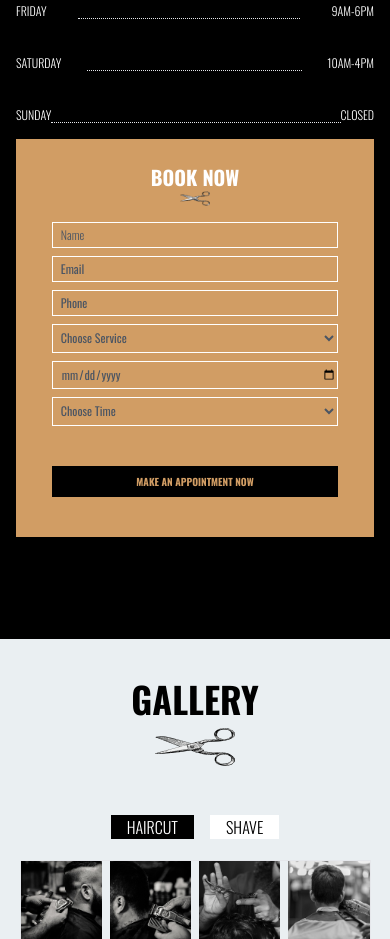
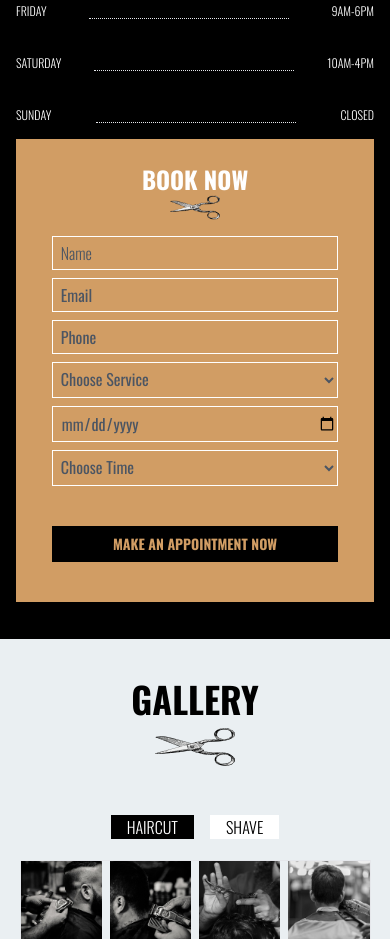
Before and after one commit to Danieljamespm/barber-shop-react, a React (Vite) app: page / in a window 390 px wide. Shown: the part 6180-7119 px from the top of the page. Built offline with nearby package versions, Linux system fonts and the light colour scheme.

Commit message:
updated font sizes and padding for mobile.

```diff
--- a/src/Components/Appointment.jsx
+++ b/src/Components/Appointment.jsx
@@ -10,64 +10,64 @@ const Appointment = () => {
             <p className='font-oswald font-bold text-xl text-[#d19d64] pb-8'>OPENING HOURS</p>
             <div className='flex justify-between'>
             <p className='font-oswald text-xs font-light'>MONDAY</p>
-            <div className='w-[60%] sm:w-[70%] border-b border-dotted pt-2'></div>
+            <div className=' w-[200px] sm:w-[70%] border-b border-dotted pt-2'></div>
             <p className='font-oswald text-xs font-light'>9AM-6PM</p>
             </div>
             <div className='flex justify-between'>
             <p className='font-oswald text-xs pt-9 font-light '>TUESDAY</p>
-            <div className='w-[60%] sm:w-[70%] border-b border-dotted'></div>
+            <div className='w-[200px] sm:w-[70%] border-b border-dotted'></div>
             <p className='font-oswald text-xs font-light pt-9'>9AM-6PM</p>
             </div>
             <div className='flex justify-between'>
             <p className='font-oswald text-xs pt-9 font-light '>WEDNESDAY</p>
-            <div className='w-[60%] sm:w-[65%] border-b border-dotted'></div>
+            <div className='w-[200px]  sm:w-[65%] border-b border-dotted'></div>
             <p className='font-oswald text-xs font-light pt-9'>9AM-6PM</p>
             </div>
             <div className='flex justify-between'>
             <p className='font-oswald text-xs pt-9 font-light '>THURSDAY</p>
-            <div className='w-[60%] sm:w-[65%] border-b border-dotted'></div>
+            <div className='w-[200px] sm:w-[65%] border-b border-dotted'></div>
             <p className='font-oswald text-xs font-light  pt-9'>9AM-6PM</p>
             </div>
             <div className='flex justify-between'>
             <p className='font-oswald text-xs pt-9 font-light '>FRIDAY</p>
-            <div className='w-[62%] sm:w-[70%] border-b border-dotted'></div>
+            <div className='w-[200px] sm:w-[70%] border-b border-dotted'></div>
             <p className='font-oswald text-xs font-light  pt-9'>9AM-6PM</p>
             </div>
             <div className='flex justify-between'>
             <p className='font-oswald text-xs pt-9 font-light '>SATURDAY</p>
-            <div className='w-[60%] sm:w-[65%] border-b border-dotted'></div>
+            <div className='w-[200px] sm:w-[65%] border-b border-dotted'></div>
             <p className='font-oswald text-xs font-light  pt-9'>10AM-4PM</p>
             </div>
             <div className='flex justify-between'>
             <p className='font-oswald text-xs pt-9 font-light '>SUNDAY</p>
-            <div className='w-[85%] border-b border-dotted'></div>
+            <div className='w-[200px]  border-b border-dotted'></div>
             <p className='font-oswald text-xs font-light  pt-9'>CLOSED</p>
             </div>
         </div>
         <div className='bg-[#d19d64] w-full sm:w-[300px] md:w-[400px] pb-10'>
-            <h3 className='font-oswald text-center pt-6 text-xl font-bold'>BOOK NOW</h3>
-            <img className='w-[30px] mx-auto' src='./barber-scissors.png' />
+            <h3 className='font-oswald text-center pt-6 text-2xl font-bold'>BOOK NOW</h3>
+            <img className='w-[50px] mx-auto' src='./barber-scissors.png' />
             <div>
                 <form className='flex flex-col text-gray-600 items-center pt-4'>
-                    <input  className='bg-[#d19d64] border border-white w-[80%] mb-2 text-xs font-oswald py-1 placeholder-gray-600 indent-2 font-light focus:outline-none'type='text' name='name' placeholder='Name' />
-                    <input  className='bg-[#d19d64] border border-white w-[80%] mb-2 text-xs font-oswald py-1 indent-2 placeholder-gray-600  focus:outline-none'type='email' name='email' placeholder='Email'  />
-                    <input  className='bg-[#d19d64] border border-white w-[80%] mb-2 text-xs font-oswald py-1 indent-2 placeholder-gray-600 focus:outline-none'type='number' name='phone-number' placeholder='Phone'/>
-                    <select className='bg-[#d19d64] border border-white w-[80%] mb-2 text-xs font-oswald py-1 indent-1 focus:outline-none'>
+                    <input  className='bg-[#d19d64] border border-white w-[80%] mb-2 text-md font-oswald py-1 placeholder-gray-600 indent-2 font-light focus:outline-none'type='text' name='name' placeholder='Name' />
+                    <input  className='bg-[#d19d64] border border-white w-[80%] mb-2 text-md font-oswald py-1 indent-2 placeholder-gray-600  focus:outline-none'type='email' name='email' placeholder='Email'  />
+                    <input  className='bg-[#d19d64] border border-white w-[80%] mb-2 text-md font-oswald py-1 indent-2 placeholder-gray-600 focus:outline-none'type='number' name='phone-number' placeholder='Phone'/>
+                    <select className='bg-[#d19d64] border border-white w-[80%] mb-2 text-md font-oswald py-1 indent-1 focus:outline-none'>
                         <option className='bg-white'>Choose Service</option>
                         <option className='bg-white'>Haircut</option>
                         <option className='bg-white'>Shave</option>
                         <option className='bg-white'>Massage</option>
                         <option className='bg-white'>Pedicure</option>
                     </select>
-                    <input  className='bg-[#d19d64] border border-white w-[80%] mb-2 text-xs font-oswald py-1 indent-1 focus:outline-none'type='date' name='date' placeholder='Date' />
-                    <select className='bg-[#d19d64] border border-white w-[80%] text-xs font-oswald py-1 indent-1 focus:outline-none'>
+                    <input  className='bg-[#d19d64] border border-white w-[80%] mb-2 text-md font-oswald py-1 indent-1 focus:outline-none'type='date' name='date' placeholder='Date' />
+                    <select className='bg-[#d19d64] border border-white w-[80%] text-md font-oswald py-1 indent-1 focus:outline-none'>
                         <option className='bg-white'>Choose Time</option>
                         <option className='bg-white'>9:00 to 9:30</option>
                         <option className='bg-white'>9:30 to 10:00</option>
                         <option className='bg-white'>10:00 to 11:00</option>
                         <option className='bg-white'>11:00 to 11:30</option>
                     </select>
-                    <input className='bg-black w-[80%] mt-10 py-2 font-oswald text-[#d19d64] text-[10px] font-bold hover:cursor-pointer hover:bg-white hover:text-black hover:duration-500' type='submit' value='MAKE AN APPOINTMENT NOW' />
+                    <input className='bg-black w-[80%] mt-10 py-2 font-oswald text-[#d19d64] text-sm font-bold hover:cursor-pointer hover:bg-white hover:text-black hover:duration-500' type='submit' value='MAKE AN APPOINTMENT NOW' />
                 </form>
             </div>
 
```
